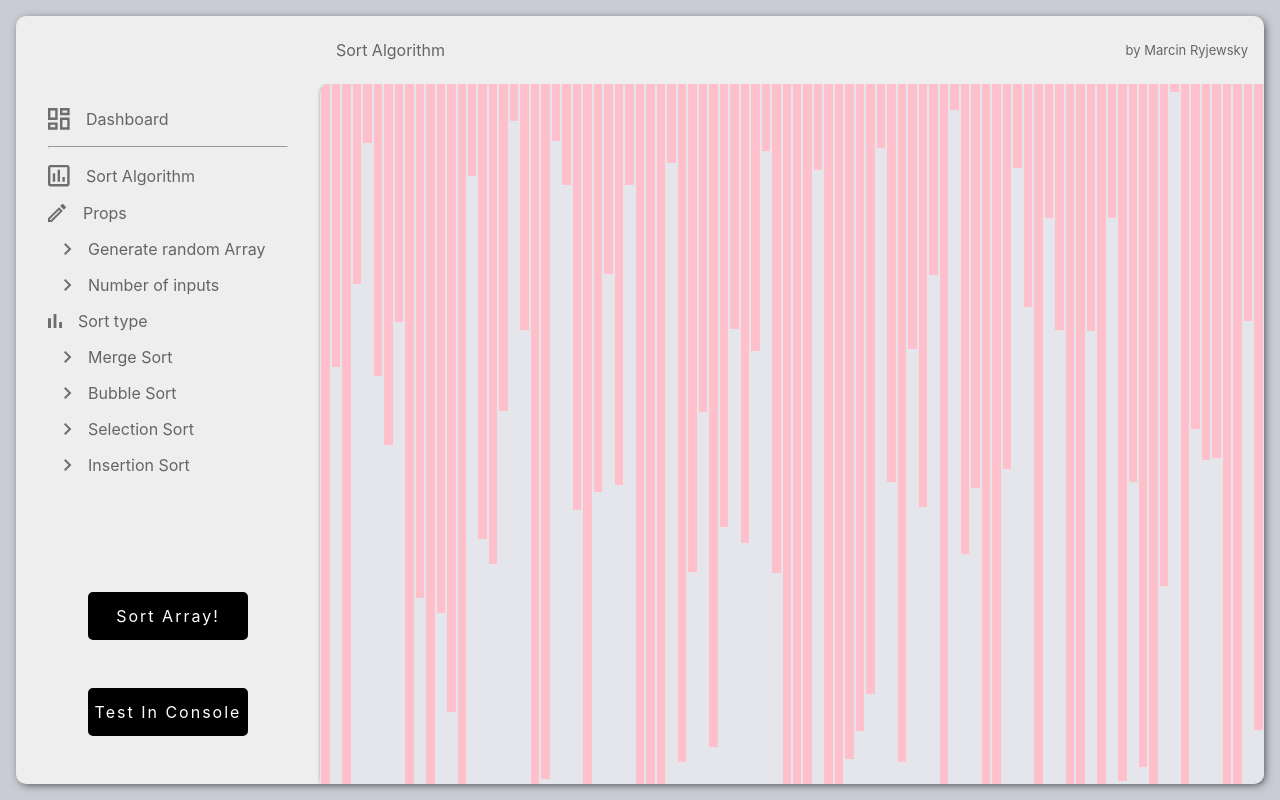
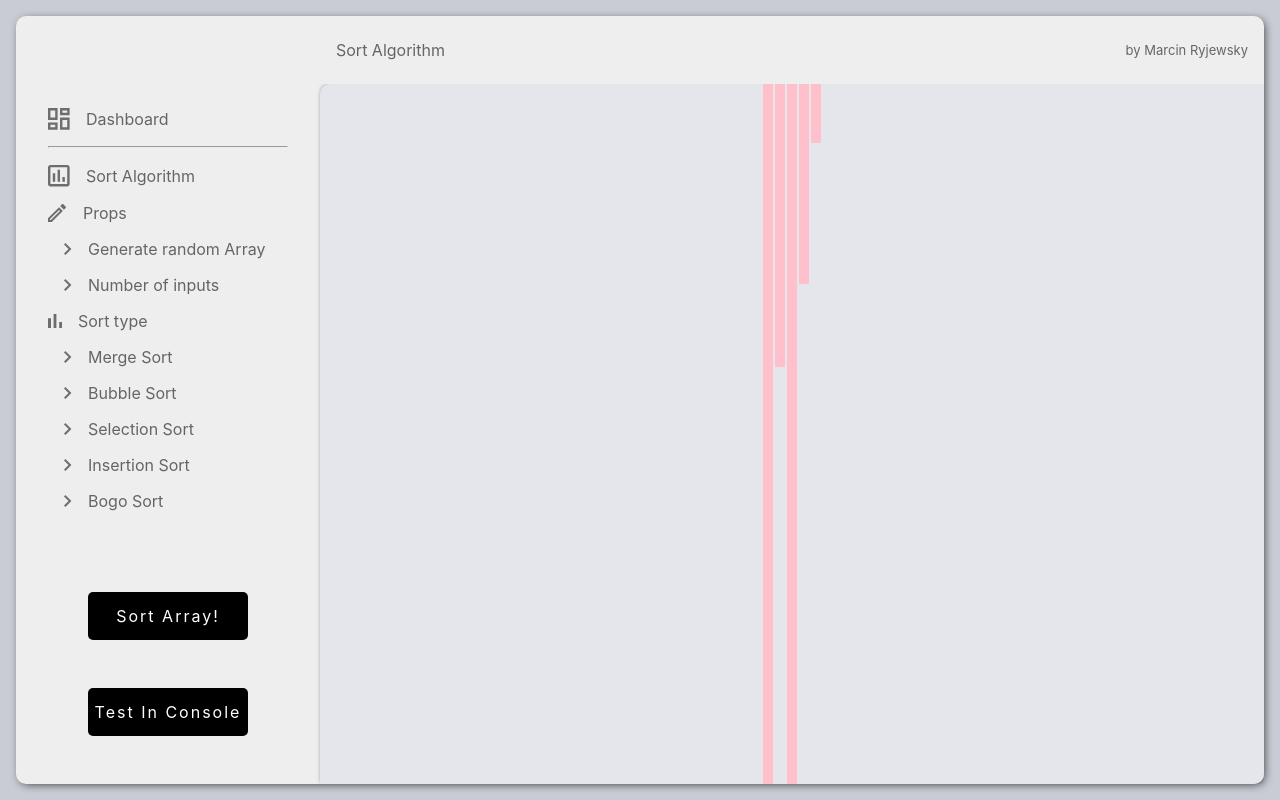
Before and after one commit to Ryjekk/Sort_Visualizer, a React (Create React App) app: page / in a window 1280 px wide. Built offline with nearby package versions, Linux system fonts and the light colour scheme.

Commit message:
bogo sort added

```diff
--- a/src/components/Navigation/ToolbarLeft/ToolbarLeft.js
+++ b/src/components/Navigation/ToolbarLeft/ToolbarLeft.js
@@ -27,6 +27,7 @@ class ToolbarLeft extends Component {
                         <div className={classes.NavElements} onClick={this.props.bubbleSort}><img className={classes.NavImg} src={bulletICO} alt="bullet"/>Bubble Sort</div>
                         <div className={classes.NavElements} onClick={this.props.selectionSort}><img className={classes.NavImg} src={bulletICO} alt="bullet"/>Selection Sort</div>
                         <div className={classes.NavElements} onClick={this.props.insertionSort}><img className={classes.NavImg} src={bulletICO} alt="bullet"/>Insertion Sort</div>
+                        <div className={classes.NavElements} onClick={this.props.bogoSort}><img className={classes.NavImg} src={bulletICO} alt="bullet"/>Bogo Sort</div>
                     </div>
                 </nav>
                 <div>
--- a/src/containers/SortContent/SortContent.js
+++ b/src/containers/SortContent/SortContent.js
@@ -8,14 +8,15 @@ import {mergeSort, getMergeSortAnimations} from '../../helperFunction/SortingAlg
 import {bubbleSort, getBubbleSortAnimations} from '../../helperFunction/SortingAlgorithms/BubbleSort'
 import {selectionSort, getSelectionSortAnimations} from '../../helperFunction/SortingAlgorithms/SelectionSort'
 import {insertionSort} from "../../helperFunction/SortingAlgorithms/InsertionSort";
+import {bogoSort, getBogoSortAnimations} from "../../helperFunction/SortingAlgorithms/BogoSort";
 
 // Number of bars
-const NUMBER_OF_ARRAY_BARS = 90;
+const NUMBER_OF_ARRAY_BARS = 5;
 // Main and following color.
 const PRIMARY_COLOR = 'pink';
 const SECONDARY_COLOR = 'tomato';
 // Animation speed.
-const ANIMATION_SPEED_MS = 100;
+const ANIMATION_SPEED_MS = 2;
 
 class SortContent extends Component {
     // TODO add button functionality and disable button after clicked
@@ -102,7 +103,7 @@ class SortContent extends Component {
 
     // Selection sort
     selectionSort = () => {
-        const [animations] = getSelectionSortAnimations(this.state.array);
+        const animations = getSelectionSortAnimations(this.state.array);
         for (let i = 0; i < animations.length; i++) {
             const arrayBars = document.getElementsByClassName('array-bar');
             const isColorChange = (animations[i][0] === 'n1') || (animations[i][0] === 'n2');
@@ -131,6 +132,12 @@ class SortContent extends Component {
         const sortedArray = insertionSort(this.state.array);
 
         console.log(areArraysAreEqual(javaScriptSortedArray, sortedArray));
+    };
+
+    // Bogo sort
+    bogoSort = () => {
+        const [animations] = getBogoSortAnimations(this.state.array);
+        console.log(animations)
     };
 
     // Test 100 sorts
@@ -171,6 +178,7 @@ class SortContent extends Component {
                     bubbleSort={this.bubbleSort}
                     selectionSort={this.selectionSort}
                     insertionSort={this.insertionSort}
+                    bogoSort={this.bogoSort}
                     testAlgorithm={this.testAlgorithm}
                 />
                 <div className={classes.SortContent}>
--- /dev/null
+++ b/src/helperFunction/SortingAlgorithms/BogoSort.js
@@ -0,0 +1,65 @@
+// -------- BOGO SORT -------- //
+function shuffle (list) {
+    // Shuffling the list
+    for(let j, x, i = list.length; i; j = Math.floor(Math.random() * i), x = list[--i], list[i] = list[j], list[j] = x);
+    return list;
+}
+
+function isSorted(list){
+    // Loop on array elements to check if are in order
+    for(let i = 1; i < list.length; i++) {
+        if (list[i-1] > list[i]) { return false; }
+    }
+    return true;
+}
+
+export const bogoSort = (array) => {
+    let sorted = false;
+    // Loop until is shuffled in a sorted way
+    while(sorted === false){
+        array = shuffle(array);
+        sorted = isSorted(array);
+    }
+    return array;
+};
+
+
+// -------- BOGO SORT VISUALISATION -------- //
+export function getBogoSortAnimations(array) {
+    if (array.length <= 1) return array;
+    const animations = [];
+    const auxiliaryArray = array.slice();
+    doBogoSort(auxiliaryArray, animations);
+    return animations
+}
+
+function shuffleVisual (list, animations) {
+    // Shuffling the list
+    for(let j, x, i = list.length; i; j = Math.floor(Math.random() * i), x = list[--i], list[i] = list[j], list[j] = x);
+    console.log(list)
+    return list;
+}
+
+function isSortedVisual(auxiliaryArray, animations){
+    // Loop on array elements to check if are in order
+    for(let i = 1; i < auxiliaryArray.length; i++) {
+        if (auxiliaryArray[i-1] > auxiliaryArray[i]) {
+            return false;
+        }
+    }
+    return true;
+}
+
+
+function doBogoSort (auxiliaryArray, animations) {
+    let sorted = false;
+    // Loop until is shuffled in a sorted way
+    while(sorted === false){
+        // animations.push([Math.floor(Math.random() * auxiliaryArray.length),Math.floor(Math.random() * auxiliaryArray.length)]);
+        // animations.push([Math.floor(Math.random() * auxiliaryArray.length),Math.floor(Math.random() * auxiliaryArray.length)]);
+        auxiliaryArray = shuffleVisual(auxiliaryArray);
+        sorted = isSortedVisual(auxiliaryArray);
+        console.log(auxiliaryArray)
+    }
+    return auxiliaryArray;
+}
--- a/src/helperFunction/SortingAlgorithms/SelectionSort.js
+++ b/src/helperFunction/SortingAlgorithms/SelectionSort.js
@@ -31,7 +31,7 @@ export function getSelectionSortAnimations(array) {
     const animations = [];
     const auxiliaryArray = array.slice();
     doSelectionSort(auxiliaryArray, animations);
-    return [animations]
+    return animations
 }
 
 function doSelectionSort (auxiliaryArray, animations) {
```
Also changed, not shown: src/helperFunction/SortingAlgorithms/BitonicSort.js (added).
